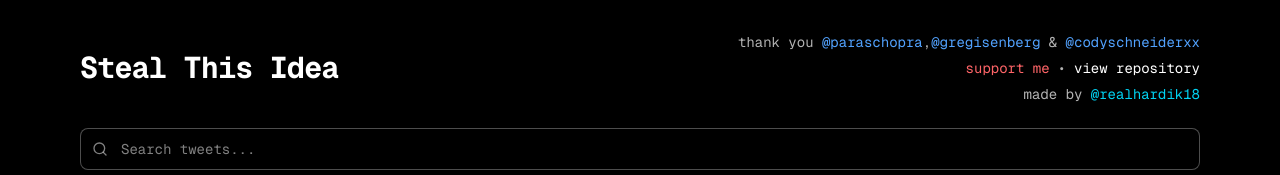
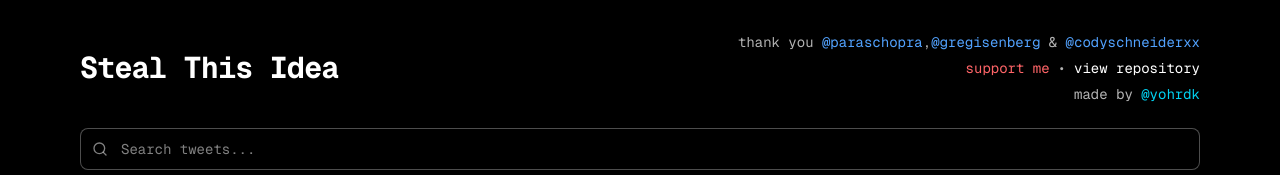
Before and after one commit to realhardik18/steal-this-idea, a Next.js app in the folder website/: page / in a window 1280 px wide. Shown: the top 175 px of the page. Built offline with nearby package versions, Linux system fonts and the light colour scheme.

Commit message:
Update page.js

```diff
--- a/website/app/page.js
+++ b/website/app/page.js
@@ -165,7 +165,7 @@ export default function Home() {
                 <span>•</span>
                 <p><a href="https://github.com/realhardik18/steal-this-idea" target="_blank" rel="noopener noreferrer" className="text-white hover:underline hover:text-white/80 transition-colors">view repository</a></p>
               </div>
-              <p>made by <a href="https://x.com/realhardik18" target="_blank" rel="noopener noreferrer" className="text-cyan-400 hover:underline hover:text-cyan-300 transition-colors">@realhardik18</a></p>
+              <p>made by <a href="https://x.com/yohrdk" target="_blank" rel="noopener noreferrer" className="text-cyan-400 hover:underline hover:text-cyan-300 transition-colors">@yohrdk</a></p>
             </div>
           </div>
           <div className="flex flex-col gap-4">
```
